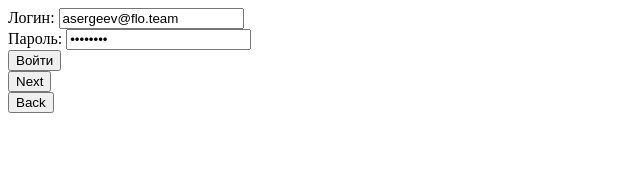
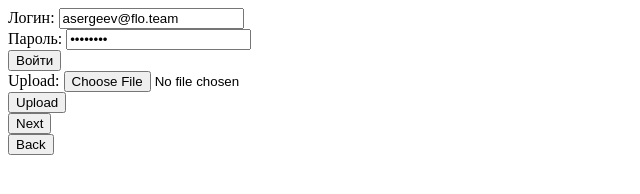
Before and after one commit to BinniPyx98/FullGallery, a website with bundled scripts: page client/index.html in a window 1280 px wide. Shown: the whole page, without its empty margins (0-640 px from the left). Built offline with nearby package versions, Linux system fonts and the light colour scheme.

Commit message:
feat: add multer

```diff
--- a/client/authorization/auth.ts
+++ b/client/authorization/auth.ts
@@ -10,6 +10,9 @@ if (clickOnButtonLogIn) {
         LogIn()
     })
 }
+
+
+
 
 // @ts-ignore
 async function LogIn(): Promise<void> {
--- a/client/index.html
+++ b/client/index.html
@@ -10,8 +10,11 @@
 	<form method="post" id="form">
 		Логин: <input type="text" name="user" id="email" value="asergeev@flo.team"><br>
 		Пароль: <input type="password" name="password" id="pass" title="222" value="jgF5tn4F"><br>
-
 		<button type="button" id="logIn" >Войти</button>
+	</form>
+	<form method="post" enctype="multipart/form-data">
+		Upload: <input type="file" name="img">
+		<button type="submit">Upload</button>
 	</form>
 </div>
 <div class="NextBack">
--- a/server/package.json
+++ b/server/package.json
@@ -17,6 +17,7 @@
     "express-pino-logger": "^6.0.0",
     "mongodb": "^4.1.1",
     "morgan": "^1.10.0",
+    "multer": "^1.4.3",
     "pino": "^6.13.2",
     "simple-node-logger": "^21.8.12",
     "winston": "^3.3.3"
--- a/server/server.ts
+++ b/server/server.ts
@@ -1,5 +1,5 @@
 import {Response, Request, NextFunction} from "express";
-
+const multer=require('multer')
 const express = require('express');
 let bodyParser = require('body-parser');
 import {getHandler} from "./get/get";
@@ -19,7 +19,7 @@ path = '/Users/pm/Desktop/Astra/projects/module2/part3/Gallery/client/';
 app.use(bodyParser.json())
 app.use(fileUpload({}));
 app.use(express.static(path))
-
+app.use(multer({dest:'upload'}).single('filedata'));
 app.get('', (req: Request, res: Response) => {
     res.sendFile(path)
 })
```
Also changed, not shown: 1 other file.
